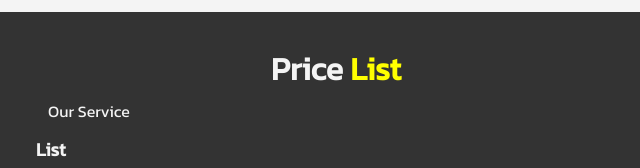
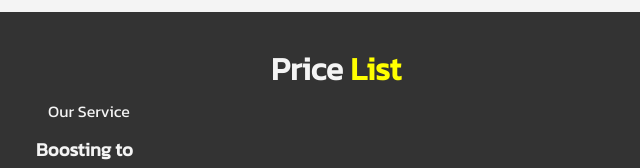
Before and after one commit to HAHAHAmara/HAHAHAmara.github.io, a plain HTML site: page projekt2/index.html in a window 1280 px wide. Shown: the part 1180-1348 px from the top of the page, 604-1244 px from the left. Drawn offline with nearby package versions, Linux system fonts and the light colour scheme.

Commit message:
sedmy (uprava textu) commit

```diff
--- a/projekt2/index.html
+++ b/projekt2/index.html
@@ -71,7 +71,7 @@
     <div class="project-text bg-dark p-2">
         <h2 class="m-heading">Price <span class="text-primary">List</span></h2>
         <p>Our Service</p>
-        <h3> List </h3>
+        <h3> Boosting to </h3>
         <ul class="list">
             <li>to Plat- 5€</li>
             <li>to Diamond- 15€</li>
```
